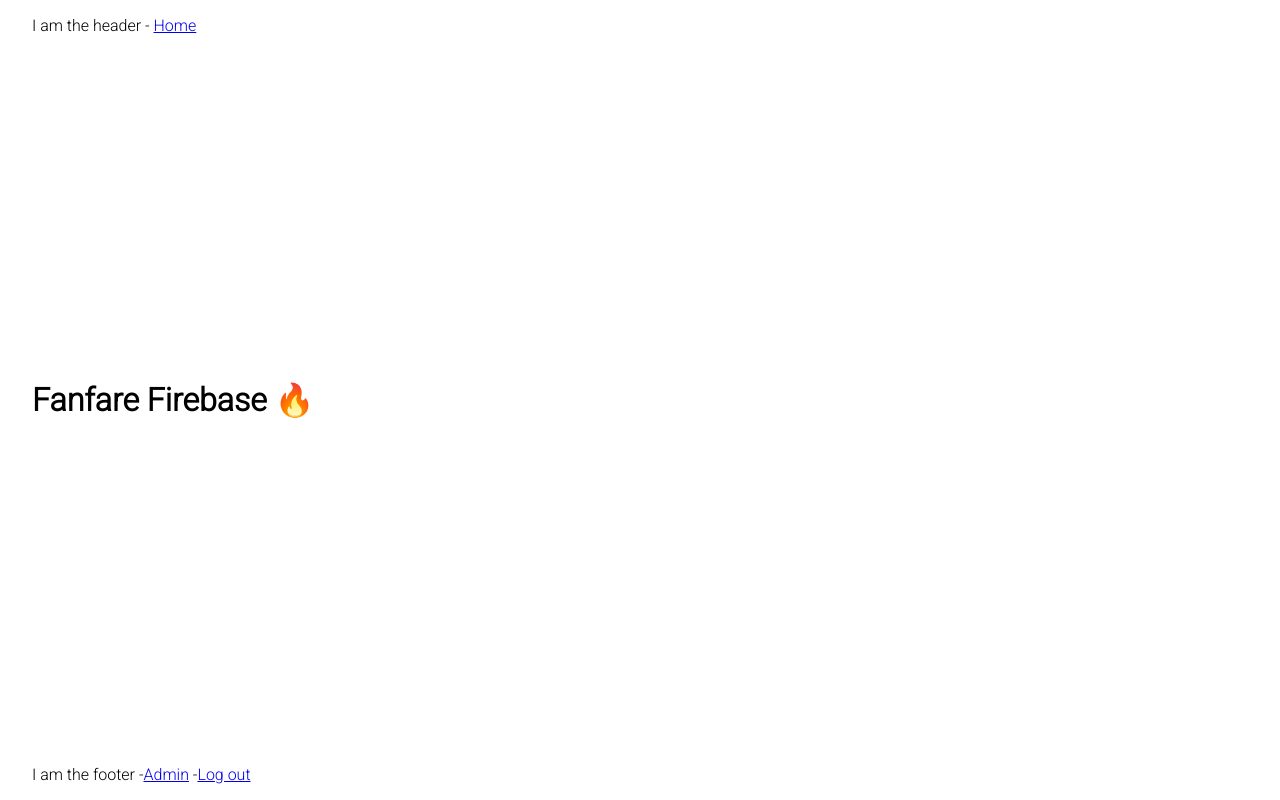
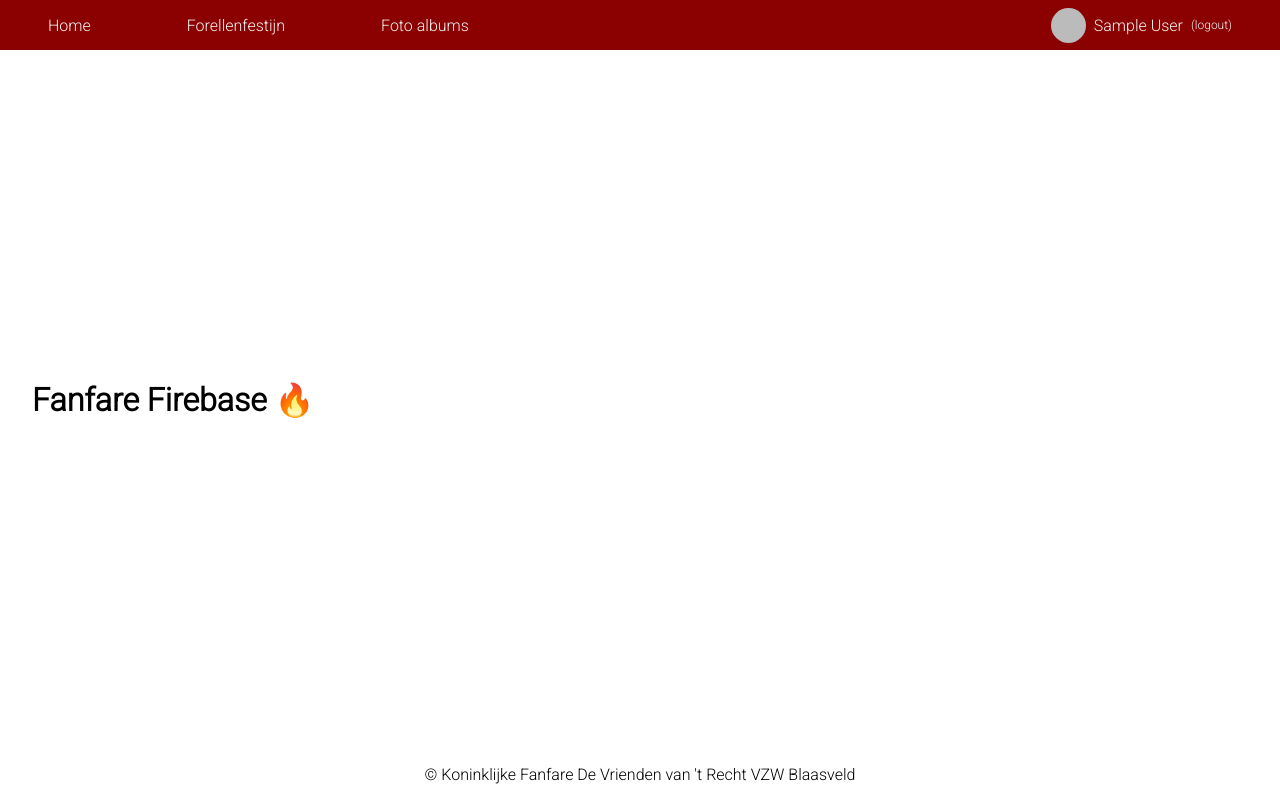
Before and after one commit to jbrems/fanfare-firebase, a Next.js app: page / in a window 1280 px wide. Built offline with nearby package versions, Linux system fonts and the light colour scheme; no server answers; sample sign-in values are in the browser's storage.

Commit message:
Implement header and footer

```diff
--- /dev/null
+++ b/src/app/(auth)/AuthActions.module.css
@@ -0,0 +1,20 @@
+.authActions {
+  display: flex;
+  align-items: center;
+  gap: 8px;
+
+  & .profilePicture {
+    width: 35px;
+    height: 35px;
+    border-radius: 9999px;
+  }
+
+  & .logoutLink {
+    font-size: 0.75em;
+
+    & a {
+      color: inherit !important;
+      text-decoration: none;
+    }
+  }
+}
--- /dev/null
+++ b/src/app/(auth)/AuthActions.tsx
@@ -0,0 +1,19 @@
+'use client'
+
+import Link from "next/link"
+import { useUser } from "./user.hook"
+import styles from './AuthActions.module.css'
+
+export default function AuthActions() {
+  const { user } = useUser()
+
+  if (!user) {
+    return <Link href="/signin">login</Link>
+  }
+
+  return <div className={styles.authActions}>
+    <img className={styles.profilePicture} src={user.photoURL} aria-hidden />
+    <span>{user.displayName}</span>
+    <span className={styles.logoutLink}>(<Link href="/signout">logout</Link>)</span>
+  </div>
+}
--- /dev/null
+++ b/src/app/(layout)/(footer)/Footer.module.css
@@ -0,0 +1,5 @@
+.footer {
+  width: 100%;
+  padding: 1em 0;
+  text-align: center;
+}
--- a/src/app/(layout)/(footer)/Footer.tsx
+++ b/src/app/(layout)/(footer)/Footer.tsx
@@ -1,15 +1,12 @@
 'use client'
 
 import { useUser } from "@/app/(auth)/user.hook";
-import Link from "next/link";
+import styles from './Footer.module.css'
 
 export function Footer() {
   const { user } = useUser()
 
-  return <footer>
-    I am the footer -
-    <Link href="/admin/forellenfestijn">Admin</Link> -
-    {user && <Link href="/signout">Log out</Link>}
-    {!user && <Link href="/signin">Log in</Link>}
+  return <footer className={styles.footer}>
+    &copy; Koninklijke Fanfare De Vrienden van &apos;t Recht VZW Blaasveld
   </footer>
 }
--- /dev/null
+++ b/src/app/(layout)/(header)/Header.module.css
@@ -0,0 +1,22 @@
+.header {
+  display: flex;
+  height: 50px;
+  background-color: darkred;
+  color: whitesmoke;
+
+  & > * {
+    display: flex;
+    align-items: center;
+    justify-content: center;
+
+    height: 100%;
+    padding: 0 3em;
+
+    color: whitesmoke !important;
+    text-decoration: none;
+  }
+
+  & .spacer {
+    flex-grow: 1;
+  }
+}
--- a/src/app/(layout)/(header)/Header.tsx
+++ b/src/app/(layout)/(header)/Header.tsx
@@ -1,7 +1,13 @@
 import Link from "next/link";
+import styles from './Header.module.css'
+import AuthActions from "@/app/(auth)/AuthActions";
 
 export function Header() {
-  return <header>
-    I am the header - <Link href="/">Home</Link>
+  return <header className={styles.header}>
+    <Link href="/">Home</Link>
+    <Link href="/admin/forellenfestijn">Forellenfestijn</Link>
+    <Link href="/admin/photoalbums">Foto albums</Link>
+    <div className={styles.spacer}></div>
+    <AuthActions />
   </header>
 }
--- /dev/null
+++ b/src/app/admin/photoalbums/page.tsx
@@ -0,0 +1,5 @@
+export default function PhotoAlbumsPage() {
+  return <div>
+    <h1>Fotoalbum beheer</h1>
+  </div>
+}
--- a/src/app/globals.css
+++ b/src/app/globals.css
@@ -8,9 +8,7 @@
 
   overflow-x: hidden;
 
-  & header,
-  & main,
-  & footer {
+  & main {
     padding: 1rem 2rem;
   }
 }
```
